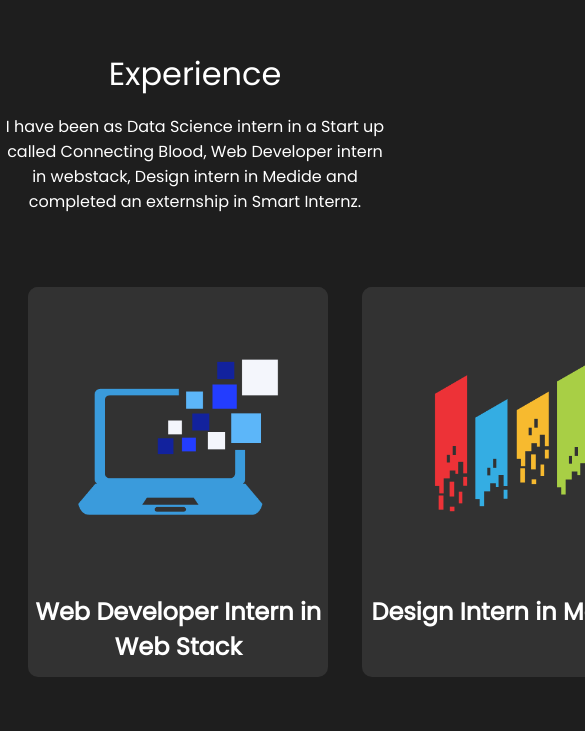
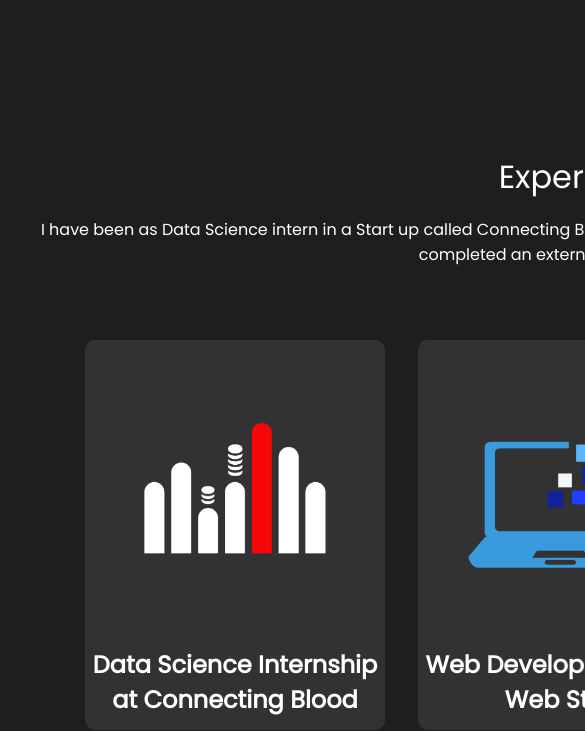
Before and after one commit to Suriya-Narayanan1703/My_PortFolio, a React (Create React App) app: page / in a window 390 px wide. Shown: the part 2320-3051 px from the top of the page, 585 px wide, since content can reach past the window. Built offline with nearby package versions, Linux system fonts and the light colour scheme.

Commit message:
Update exp.css

```diff
--- a/src/components/Experience/exp.css
+++ b/src/components/Experience/exp.css
@@ -52,3 +52,12 @@
     font-size: 1rem;
     align-content: flex-start ;
 }
+@media screen and (max-width:400px){
+    #Experience{
+        align-content: center;
+        margin-right: -115px;
+        padding: -200px;
+        height: calc(100vh - 8rem);
+       width: 300vw;
+    }
+}
```
